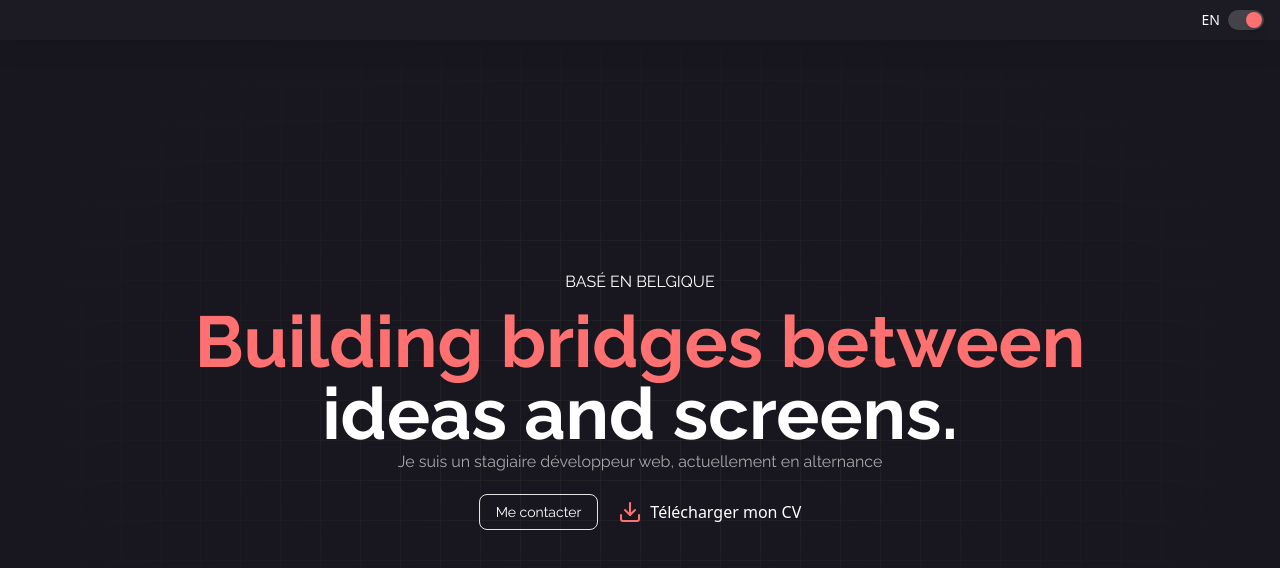
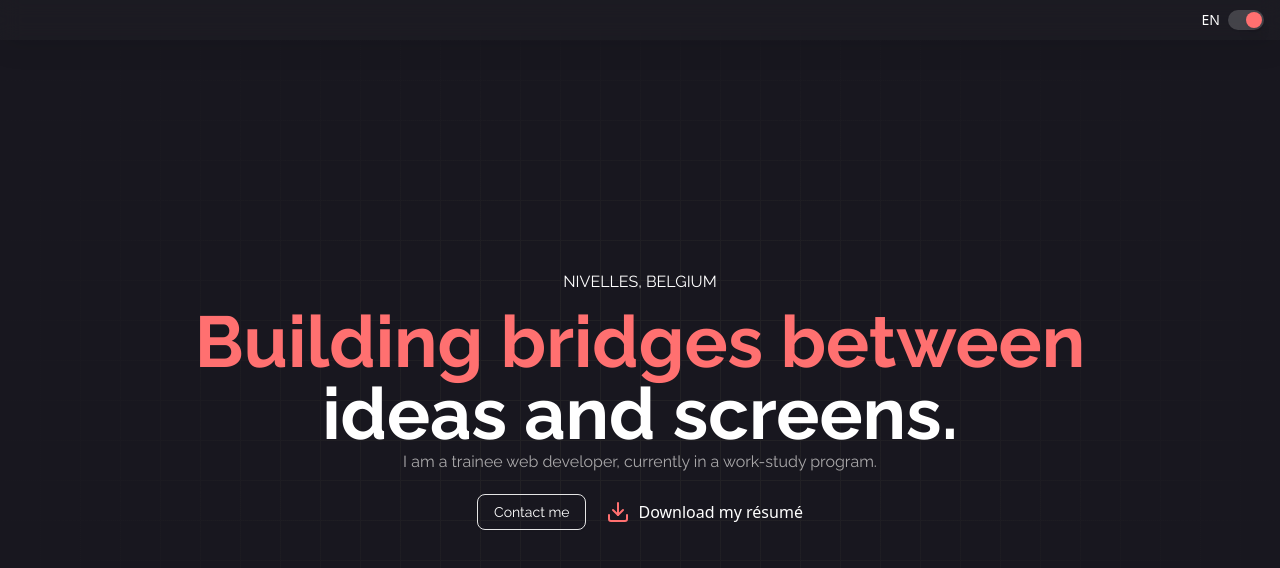
Before and after one commit to Florian-DCK/new-personal-site, a Next.js app: page /en in a window 1280 px wide. Shown: the top 568 px of the page. Built offline with nearby package versions, Linux system fonts and the light colour scheme.

Commit message:
Ajout de nouvelles traductions et mise à jour du contenu de la page d'accueil pour inclure des informations sur le stagiaire et des options de contact.

```diff
--- a/messages/en.json
+++ b/messages/en.json
@@ -2,6 +2,10 @@
 {
     "HomePage": {
         "title" : "Building bridges between<br>ideas and screens.",
-        "about" : "Go to the about page"
+        "subtitle" : "I am a trainee web developer, currently in a work-study program.",
+        "about" : "Go to the about page",
+        "location" : "NIVELLES, BELGIUM",
+        "buttonContact" : "Contact me",
+        "downloadCV" : "Download my résumé"
     }
 }
--- a/messages/fr.json
+++ b/messages/fr.json
@@ -2,6 +2,10 @@
 {
     "HomePage": {
         "title" : "Construire des ponts<br>entre idées et écrans.",
-        "about" : "Aller à la page à propos"
+        "subtitle" : "Je suis un stagiaire développeur web, actuellement en alternance.",
+        "about" : "Aller à la page à propos",
+        "location" : "NIVELLES, BELGIQUE",
+        "buttonContact" : "Contacter moi",
+        "downloadCV" : "Télécharger mon CV"
     }
 }
--- a/src/app/[locale]/page.tsx
+++ b/src/app/[locale]/page.tsx
@@ -17,28 +17,24 @@ export default function HomePage() {
 			<Navbar></Navbar>
 			<section className="Home h-screen w-screen flex justify-center items-center">
 				<div className="flex-col text-center">
-					{/* Todo : localisation */}
-					<h3 className="text-center font-main mb-3">BASÉ EN BELGIQUE</h3>
+					<h3 className="text-center font-main mb-3">{t('location')}</h3>
 					<h1
 						className="font-main font-bold text-7xl text-center first-line:text-ownAccent"
 						dangerouslySetInnerHTML={{ __html: t.raw('title') }}
 					/>
-					{/* Todo : localisation */}
 					<p className="font-main text-stone-200/70">
-						Je suis un stagiaire développeur web, actuellement en alternance
+						{t('subtitle')}
 					</p>
 					<div className="flex items-center justify-center mt-5 space-x-5">
-						{/* Todo : localisation */}
 						<Link
 							className={`${buttonVariants({ variant: 'outline' })} bg-transparent transition-all text-white font-main hover:text-black hover:bg-white`}
 							href={'#contact'}>
-							Me contacter
+							{t('buttonContact')}
 						</Link>
-						{/* Todo : localisation + download CV */}
 						<a href="" className='hover:opacity-50 transition-all'>
 							<div className="flex space-x-2 text-ownAccent">
 								<i data-lucide="download"></i>
-								<p className='text-white'>Télécharger mon CV</p>
+								<p className='text-white'>{t('downloadCV')}</p>
 							</div>
 						</a>
 					</div>
```
